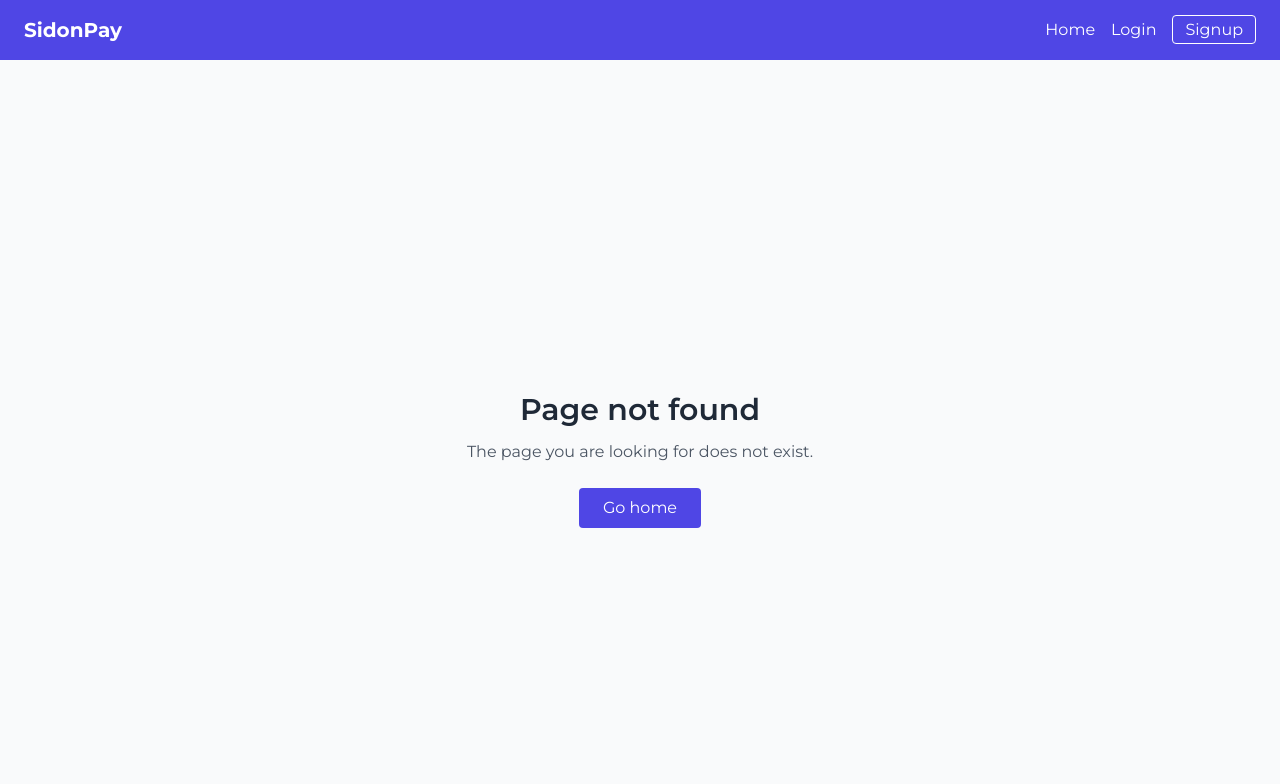
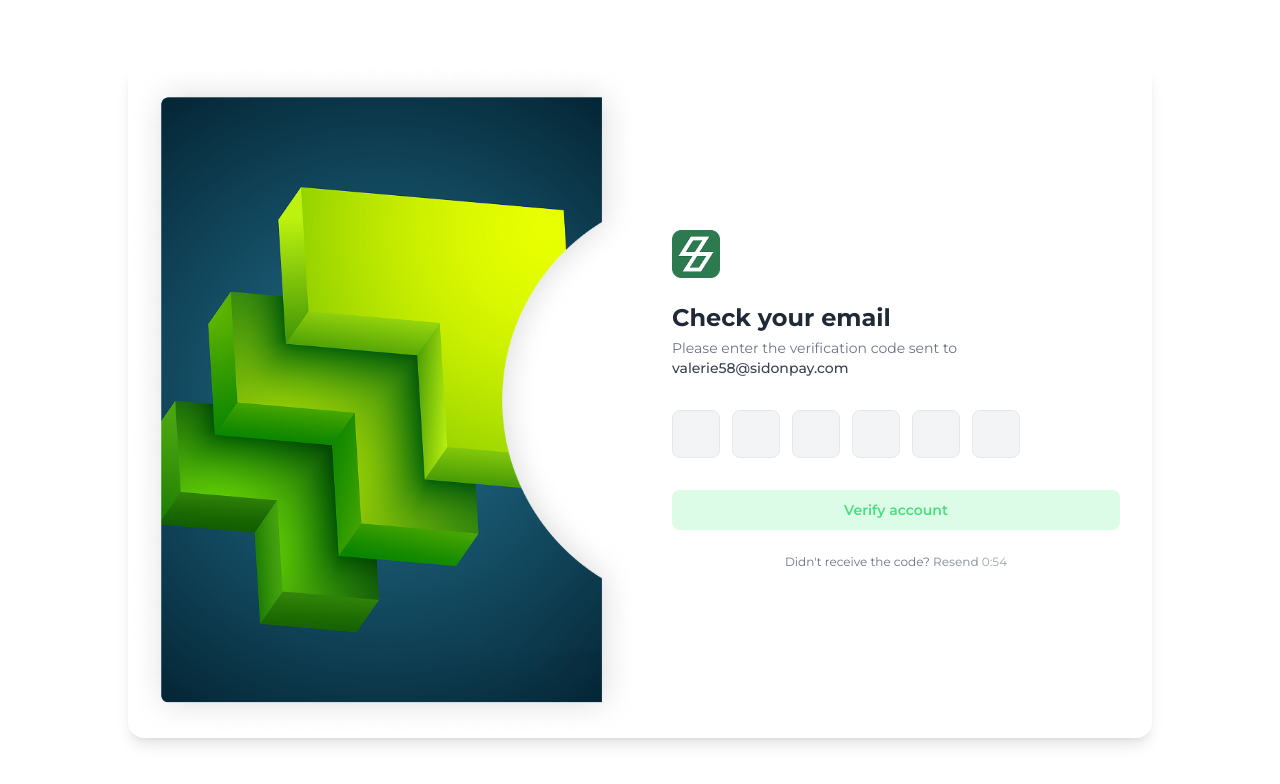
Before and after one commit to Sidonpay/sidonpay-user-web-app, a React (Vite) app: page /#/verify-account in a window 1280 px wide. Before the commit this address had no page. Shown: the top 784 px of the page. Built offline with nearby package versions, Linux system fonts and the light colour scheme.

Commit message:
feat implement verify account page

```diff
--- a/src/App.tsx
+++ b/src/App.tsx
@@ -3,6 +3,7 @@ import { HashRouter as Router, Routes, Route } from "react-router-dom";
 import Landing from "./pages/Landing";
 import Login from "./pages/Login";
 import Signup from "./pages/Signup";
+import VerifyAccount from "./pages/VerifyAccount";
 import Dashboard from "./pages/Dashboard";
 import Navbar from "./components/Navbar";
 import ProtectedRoute from "./components/ProtectedRoute";
@@ -17,16 +18,16 @@ const App: React.FC = () => {
 
            return (
            <Router>
-      <Navbar isLoggedIn={isLoggedIn} onLogout={handleLogout} />
            <Routes>
-        <Route path="/" element={<Landing />} />
+           <Route path="/" element={<><Navbar isLoggedIn={isLoggedIn} onLogout={handleLogout} /><Landing /></>} />
            <Route path="/login" element={<Login onLogin={handleLogin} />} />
            <Route path="/signup" element={<Signup />} />
+           <Route path="/verify-account" element={<VerifyAccount />} />
            <Route
             path="/dashboard"
              element={
              <ProtectedRoute isLoggedIn={isLoggedIn}>
-              <Dashboard />
+             <><Navbar isLoggedIn={isLoggedIn} onLogout={handleLogout} /><Dashboard /></>
           </ProtectedRoute>
          }
         />
--- a/src/pages/Signup.tsx
+++ b/src/pages/Signup.tsx
@@ -51,6 +51,7 @@ const SignUp: React.FC = () => {
   const [errors, setErrors] = useState<FormErrors>({});
   const [showPassword, setShowPassword] = useState<boolean>(false);
   const [showConfirmPassword, setShowConfirmPassword] = useState<boolean>(false);
+  const [isLoading, setIsLoading] = useState<boolean>(false);
 
   const handleChange = (e: React.ChangeEvent<HTMLInputElement>) => {
     const { name, value, type, checked } = e.target;
@@ -76,12 +77,24 @@ const SignUp: React.FC = () => {
     return Object.keys(newErrors).length === 0;
   };
 
+  // const handleSubmit = (e: React.MouseEvent<HTMLButtonElement>) => {
+  //   e.preventDefault();
+  //   if (validate()) {
+  //     console.log("Form submitted:", formData);
+  //   }
+  // };
+
   const handleSubmit = (e: React.MouseEvent<HTMLButtonElement>) => {
     e.preventDefault();
     if (validate()) {
+      setIsLoading(true);
+      setTimeout(() => {
+        setIsLoading(false);
         console.log("Form submitted:", formData);
+      }, 2000);
     }
   };
+
 
   return (
     <div className="min-h-screen flex items-center justify-center  px-4">
@@ -239,11 +252,26 @@ const SignUp: React.FC = () => {
           </div>
 
           {/* Submit Button */}
-          <button
+          {/* <button
             onClick={handleSubmit}
             className="w-full bg-green-600 hover:bg-green-700 text-white font-semibold py-2.5 rounded-lg text-sm transition"
           >
             Create Account
+          </button> */}
+
+           <button
+           onClick={handleSubmit}
+             disabled={isLoading}
+             className="w-full bg-[#2D7A51] hover:bg-green-700 disabled:opacity-80 text-white font-semibold py-2.5 rounded-lg text-sm transition flex items-center justify-center gap-2"
+               >
+             {isLoading ? (
+             <>
+            <div className="w-4 h-4 border-2 border-white border-t-transparent rounded-full animate-spin" />
+              Create Account
+             </>
+             ) : (
+            "Create Account"
+           )}
              </button>
 
             <div className="flex items-center my-4">
--- /dev/null
+++ b/src/pages/VerifyAccount.tsx
@@ -0,0 +1,140 @@
+import { useState, useRef, useEffect } from "react";
+import Logo from "../assets/SidonPay Logo.png";
+import SideImage from "../assets/SideImage.png";
+
+const VerifyAccount: React.FC = () => {
+  const [otp, setOtp] = useState<string[]>(["", "", "", "", "", ""]);
+  const [isLoading, setIsLoading] = useState<boolean>(false);
+  const [timer, setTimer] = useState<number>(59);
+  const inputRefs = useRef<(HTMLInputElement | null)[]>([]);
+
+  // Countdown timer
+  useEffect(() => {
+    if (timer === 0) return;
+    const interval = setInterval(() => {
+      setTimer((prev) => prev - 1);
+    }, 1000);
+    return () => clearInterval(interval);
+  }, [timer]);
+
+  const handleChange = (index: number, value: string) => {
+    if (!/^\d*$/.test(value)) return;
+    const newOtp = [...otp];
+    newOtp[index] = value.slice(-1);
+    setOtp(newOtp);
+    // Auto move to next input
+    if (value && index < 5) {
+      inputRefs.current[index + 1]?.focus();
+    }
+  };
+
+  const handleKeyDown = (index: number, e: React.KeyboardEvent<HTMLInputElement>) => {
+    if (e.key === "Backspace" && !otp[index] && index > 0) {
+      inputRefs.current[index - 1]?.focus();
+    }
+  };
+
+  const handleVerify = () => {
+    const code = otp.join("");
+    if (code.length < 6) return;
+    setIsLoading(true);
+    setTimeout(() => {
+      setIsLoading(false);
+      console.log("OTP verified:", code);
+    }, 2000);
+  };
+
+  const handleResend = () => {
+    if (timer > 0) return;
+    setTimer(59);
+    setOtp(["", "", "", "", "", ""]);
+    console.log("Code resent!");
+  };
+
+  const isComplete = otp.every((digit) => digit !== "");
+
+  return (
+    <div className="min-h-screen flex items-center justify-center bg-white px-4 ">
+      <div className="w-full max-w-5xl flex items-stretch rounded-2xl overflow-hidden shadow-lg rounded-2xl">
+
+        {/* Left Side */}
+        <div className="hidden md:flex w-1/2 max-h-[1000px]">
+          <img src={SideImage} alt="Sidonpay illustration"  className="w-full h-full object-cover"/>
+        </div>
+
+        {/* Right Side */}
+        <div className="w-full md:w-1/2 bg-white p-8 flex flex-col justify-center min-h-full">
+
+          {/* Logo */}
+          <div className="mb-6">
+            <img src={Logo} alt="Sidonpay Logo" className="w-12 h-12" />
+          </div>
+
+          <h2 className="text-2xl font-bold text-gray-800 mb-1">Check your email</h2>
+          <p className="text-sm text-gray-500 mb-8">
+            Please enter the verification code sent to{" "}
+            <span className="font-medium text-gray-700">valerie58@sidonpay.com</span>
+          </p>
+
+          {/* OTP Inputs */}
+          <div className="flex gap-3 mb-8">
+            {otp.map((digit, index) => (
+              <input
+                key={index}
+                ref={(el) => {inputRefs.current[index] = el}}
+                type="text"
+                maxLength={1}
+                value={digit}
+                onChange={(e) => handleChange(index, e.target.value)}
+                onKeyDown={(e) => handleKeyDown(index, e)}
+                className="w-12 h-12 text-center text-lg font-semibold border border-gray-200 rounded-lg bg-gray-100 outline-none focus:ring-2 focus:ring-green-400 transition"
+              />
+            ))}
+          </div>
+
+          {/* Verify Button */}
+          <button
+            onClick={handleVerify}
+            disabled={!isComplete || isLoading}
+            className={`w-full py-2.5 rounded-lg text-sm font-semibold transition flex items-center justify-center gap-2 ${
+              isComplete
+                ? "bg-[#2D7A51] text-white hover:bg-green-700"
+                : "bg-green-100 text-green-400 cursor-not-allowed"
+            }`}
+          >
+            {isLoading ? (
+              <>
+                <div className="w-4 h-4 border-2 border-white border-t-transparent rounded-full animate-spin" />
+                Verifying...
+              </>
+            ) : (
+              "Verify account"
+            )}
+          </button>
+
+          {/* Resend */}
+          <p className="text-center text-xs text-gray-500 mt-6">
+            Didn't receive the code?{" "}
+            <span
+              onClick={handleResend}
+              className={`font-medium ${
+                timer === 0
+                  ? "text-green-600 cursor-pointer hover:underline"
+                  : "text-gray-400 cursor-not-allowed"
+              }`}
+            >
+              Resend
+            </span>{" "}
+            {timer > 0 && (
+              <span className="text-gray-400">
+                0:{timer.toString().padStart(2, "0")}
+              </span>
+            )}
+          </p>
+        </div>
+      </div>
+    </div>
+  );
+};
+
+export default VerifyAccount;
```
Lines whose indentation alone changed are shown as unchanged.
